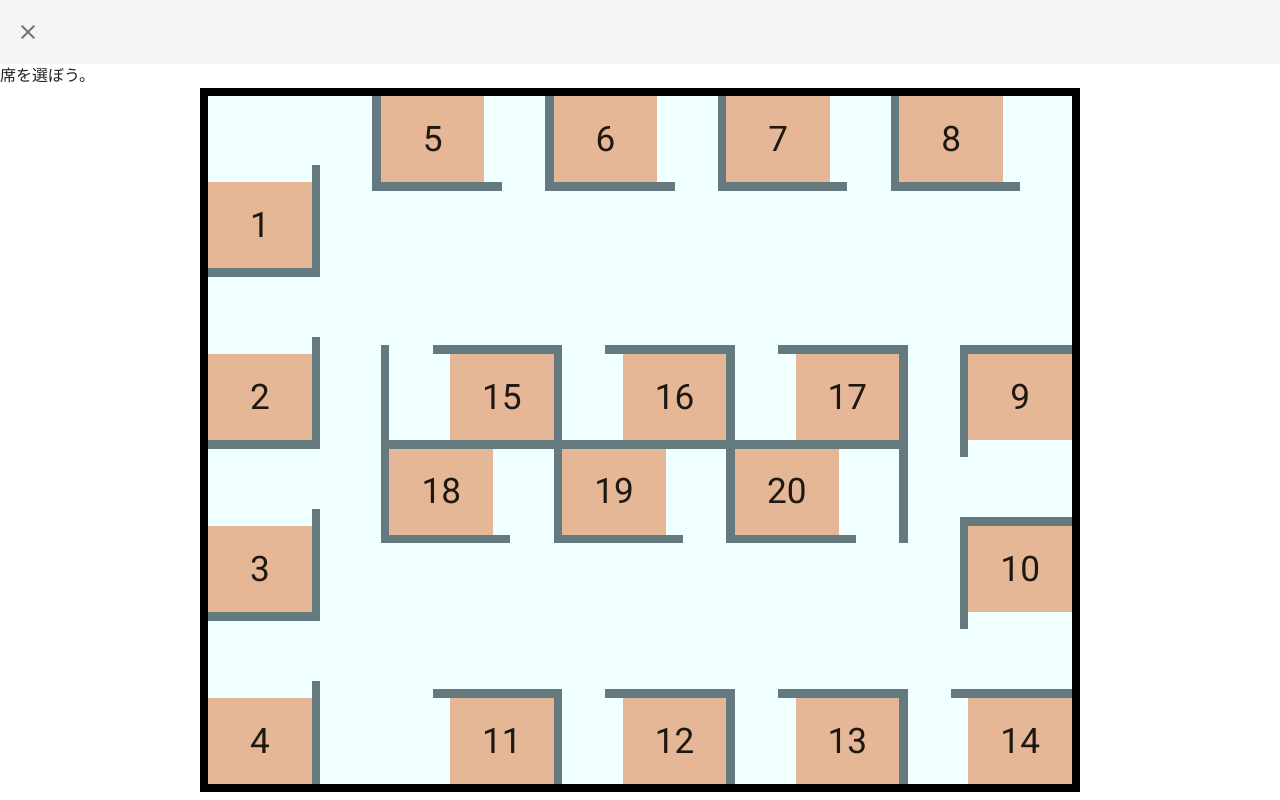
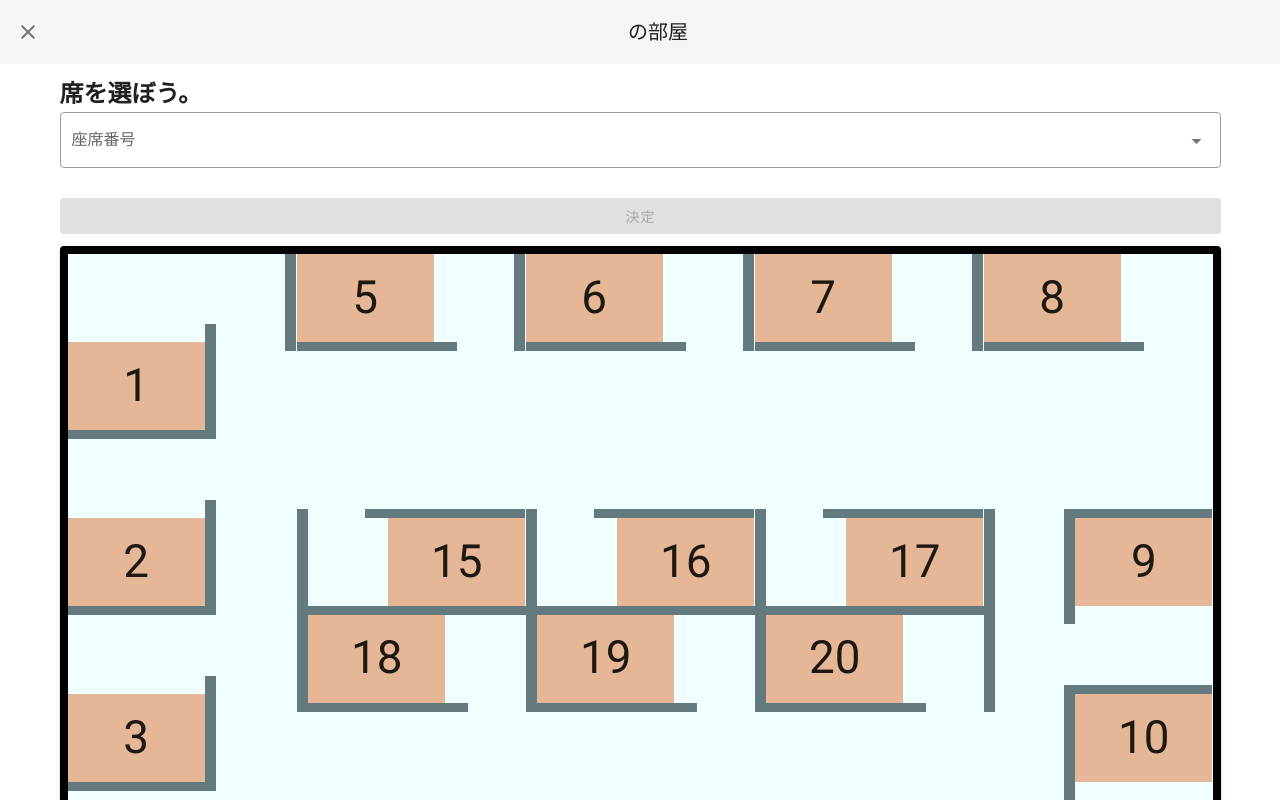
Before and after one commit to kani3camp/online-study-room, a Nuxt app in the folder web_client/: page /enter/1 in a window 1280 px wide. Shown: the top 800 px of the page. Built offline with nearby package versions, Linux system fonts and the light colour scheme.

Commit message:
temp [web]

```diff
--- a/web_client/assets/mathematics-rom-layout.json
+++ b/web_client/assets/mathematics-rom-layout.json
@@ -1,5 +1,5 @@
 {
-  "room_id": "mathematics-room",
+  "room_name": "mathematics-room",
   "version": 4,
   "num_seats": 23,
   "font_size_ratio": 0.04,
--- a/web_client/components/RoomLayout.vue
+++ b/web_client/components/RoomLayout.vue
@@ -1,4 +1,34 @@
 <template>
+  <div>
+
+    <div id="seat-selector">
+      <v-form class="mx-auto">
+        <v-select
+          v-model="selected_seat_id"
+          :items="layout.seats"
+          item-value="id"
+          item-text="id"
+          label="座席番号"
+          outlined
+        />
+        <div>
+          <v-btn
+            color="primary"
+            block
+            elevation="3"
+            :disabled="! selected_seat_id"
+            @click="select"
+          >
+            決定
+          </v-btn>
+        </div>
+      </v-form>
+    </div>
+
+    <v-card
+      class="mt-3"
+    >
+
       <div
         id="room-layout"
         ref="roomLayout"
@@ -35,6 +65,8 @@
           }"
         />
       </div>
+    </v-card>
+  </div>
 </template>
 
 <script>
@@ -46,43 +78,66 @@ export default {
   comments: {
     Seat,
   },
-  props: [],
+  props: {
+    roomId: {
+      type: String,
+      required: true,
+    },
+  },
   data() {
     return {
       emptySeatColor: '#e5b796',
       seatFontSize: 80 + '%',
       layout: roomLayoutJson,
       isMounted: false,
+      selected_seat_id: null,
     }
   },
   computed: {
     roomShape: {
+      // get() {
+      //   if (this.isMounted) {
+      //     console.log('再度')
+      //     const roomLayoutWidth = this.$refs.roomLayout.clientWidth
+      //     const roomLayoutHeight = this.$refs.roomLayout.clientHeight
+      //     if (roomLayoutWidth > roomLayoutHeight) {
+      //       // 横長画面
+      //       const widthPx =
+      //         (roomLayoutHeight * this.layout['room_shape'].width) / this.layout['room_shape'].height
+      //       return {
+      //         width: widthPx + 'px',
+      //         height: roomLayoutHeight + 'px',
+      //         seatFontSize: widthPx * this.layout['font_size_ratio'] + 'px',
+      //       }
+      //     } else {
+      //       // 縦長画面
+      //       return {
+      //         width: roomLayoutWidth + 'px',
+      //         height:
+      //           (roomLayoutWidth * this.layout['room_shape'].height) / this.layout['room_shape'].width + 'px',
+      //       }
+      //     }
+      //   } else {
+      //     return {
+      //       width: 100 + 'vw',
+      //       height: 90 + 'vh',
+      //     }
+      //   }
+      // },
       get() {
         if (this.isMounted) {
-          console.log('再度')
+          console.log('再度roomShape')
           const roomLayoutWidth = this.$refs.roomLayout.clientWidth
-          const roomLayoutHeight = this.$refs.roomLayout.clientHeight
-          if (roomLayoutWidth > roomLayoutHeight) {
-            // 横長画面
-            const widthPx =
-              (roomLayoutHeight * this.layout['room_shape'].width) / this.layout['room_shape'].height
           return {
-              width: widthPx + 'px',
-              height: roomLayoutHeight + 'px',
-              seatFontSize: widthPx * this.layout['font_size_ratio'] + 'px',
-            }
-          } else {
-            // 縦長画面
-            return {
-              width: roomLayoutWidth + 'px',
+            width: 100 + '%',
             height:
               (roomLayoutWidth * this.layout['room_shape'].height) / this.layout['room_shape'].width + 'px',
-            }
+            seatFontSize: roomLayoutWidth * this.layout['font_size_ratio'] + 'px',
           }
         } else {
           return {
-            width: 100 + 'vw',
-            height: 90 + 'vh',
+            width: 100 + '%',
+            height: 100 + 'vh',
           }
         }
       },
@@ -139,7 +194,6 @@ export default {
     roomShape: function (newValue, oldValue) {
       this.seatFontSize = newValue.seatFontSize
     },
-  },
     created() {
       console.log(this.layout)
     },
@@ -148,7 +202,14 @@ export default {
       this.isMounted = true
       this.determineFontSize()
     },
+  },
+  mounted() {
+    this.isMounted = true
+  },
   methods: {
+    select() {
+      this.$emit('selected', this.selected_seat_id)
+    },
     determineFontSize() {
       const roomLayoutWidth = this.$refs.roomLayout.clientWidth
       const roomLayoutHeight = this.$refs.roomLayout.clientHeight
--- a/web_client/nuxt.config.js
+++ b/web_client/nuxt.config.js
@@ -57,20 +57,5 @@ export default {
   // router: {
   //   base: './'
   // },
-  build: {
-    babel: {
-      presets({ isServer }) {
-        return [
-          [
-            require.resolve('@nuxt/babel-preset-app'),
-            // require.resolve('@nuxt/babel-preset-app-edge'), // For nuxt-edge users
-            {
-              buildTarget: isServer ? 'server' : 'client',
-              corejs: { version: 3 },
-            },
-          ],
-        ]
-      },
-    },
-  },
+  build: {},
 }
--- a/web_client/pages/enter/_select_seat.vue
+++ b/web_client/pages/enter/_select_seat.vue
@@ -6,26 +6,111 @@
     >
       <v-btn
         icon
-        @click="if_show_dialog=true"
+        @click="goToTopPage"
       >
         <v-icon>mdi-close</v-icon>
       </v-btn>
 
+      <v-layout justify-center>
+        <v-toolbar-title>{{ propRoomName }} の部屋</v-toolbar-title>
+      </v-layout>
+
     </v-app-bar>
 
     <v-main>
-      席を選ぼう。
+      <v-container>
+        <h2>席を選ぼう。</h2>
 
-      <RoomLayout />
+        <RoomLayout
+          :room-id="room_id"
+          @selected="enterRoom"
+        />
+
+        <Dialog
+          :if-show-dialog="if_show_dialog"
+          :loading="entering"
+          :card-title="dialog_message"
+          :accept-needed="true"
+          accept-option-string="入室する"
+          cancel-option-string="キャンセル"
+          @accept="enterRoom"
+          @cancel="if_show_dialog = false"
+        />
+      </v-container>
     </v-main>
   </v-app>
 </template>
 <script>
 import RoomLayout from '~/components/RoomLayout'
+import firebase from '~/plugins/firebase'
+import common from '~/plugins/common'
+import Dialog from '~/components/Dialog'
+
 export default {
   name: 'EnterRoom',
   components: {
     RoomLayout,
+    Dialog,
+  },
+  props: {
+    propRoomName: {
+      type: String,
+      required: true,
+    },
+  },
+  data: () => ({
+    room_id: '',
+    room_layout: null,
+    if_show_dialog: false,
+    entering: false,
+    dialog_message: '',
+  }),
+  created() {
+    this.room_id = this.$route.params.select_seat
+    console.log('渡されたroomIdは', this.room_id)
+  },
+  methods: {
+    async enterRoom(seatId) {
+      if (this.$store.state.isSignedIn) {
+        const vm = this
+
+        this.entering = true
+
+        const selected_room_id = this.rooms[this.selected_index].room_id
+        const url = 'https://io551valj4.execute-api.ap-northeast-1.amazonaws.com/enter_room'
+        const params = {
+          user_id: firebase.auth().currentUser.uid,
+          id_token: await firebase.auth().currentUser.getIdToken(false),
+          room_id: selected_room_id,
+        }
+        const res = await common.httpPost(url, params).catch((e) => {
+          console.log(e)
+          vm.if_show_dialog = false
+          vm.dialog_message = '通信に失敗しました。もう一度試してください。'
+          vm.if_show_dialog_2 = true
+        })
+
+        if (res.result === 'ok') {
+          this.if_show_dialog = false
+          this.$store.commit('setRoomId', selected_room_id)
+          await this.$router.push('/in/' + selected_room_id)
+        } else {
+          console.log(res)
+          this.if_show_dialog = false
+          this.dialog_message = 'エラーが発生しました。'
+          this.if_show_dialog_2 = true
+        }
+
+        this.entering = false
+      } else {
+        this.if_show_dialog = false
+        this.dialog_message = 'サインインしてください。'
+        this.if_show_dialog_2 = true
+      }
+    },
+    goToTopPage() {
+      this.$router.push('/')
+    },
   },
 }
 </script>
--- a/web_client/pages/in/_room.vue
+++ b/web_client/pages/in/_room.vue
@@ -23,7 +23,7 @@
       />
 
       <v-layout justify-center>
-        <v-toolbar-title>{{ room_name }} の部屋</v-toolbar-title>
+        <v-toolbar-title>{{ propRoomName }} の部屋</v-toolbar-title>
       </v-layout>
     </v-app-bar>
 
@@ -105,11 +105,10 @@ export default {
   props: {
     propRoomName: {
       type: String,
-      default: '',
+      required: true,
     },
   },
   data: () => ({
-    room_name: '',
     entered_time: new Date().getHours() + '時' + new Date().getMinutes() + '分',
     room_status: null,
     if_show_dialog: false,
@@ -138,9 +137,6 @@ export default {
     }
   },
   mounted() {
-    if (this.propRoomName) {
-      this.room_name = this.propRoomName
-    }
     window.onbeforeunload = (e) => this.showAlert(e)
     console.log('add beforeunload')
     console.log(window.onbeforeunload)
@@ -231,13 +227,12 @@ export default {
     async fetchRoomData() {
       if (this.$store.state.isSignedIn) {
         const vm = this
-        const room_id = vm.$store.state.room_id
+        const room_name = vm.$store.state.room_id
         let url = 'https://io551valj4.execute-api.ap-northeast-1.amazonaws.com/room_status'
         let params = { room_id }
         const resp = await common.httpGet(url, params)
 
         if (resp.result === 'ok') {
-          this.room_name = resp.room_status['room_body'].name
           this.room_status = resp.room_status
         }
       } else {
--- a/web_client/pages/index.vue
+++ b/web_client/pages/index.vue
@@ -64,7 +64,7 @@
                 <v-card
                   class="ma-2 pa-3"
                   :elevation="hover ? 10 : 2"
-                  @click="confirmEntering(index)"
+                  @click="enterRoom(index)"
                 >
                   <v-card-title>
                     {{ room['room_body'].name }}
@@ -95,15 +95,11 @@
         </v-flex>
       </v-container>
 
-
       <Dialog
         :if-show-dialog="if_show_dialog"
-        :loading="entering"
         :card-title="dialog_message"
-        :accept-needed="true"
-        accept-option-string="入室する"
-        cancel-option-string="キャンセル"
-        @accept="enterRoom"
+        :accept-needed="false"
+        cancel-option-string="OK"
         @cancel="if_show_dialog = false"
       />
 
@@ -142,7 +138,6 @@ export default {
     dialog_message: '',
     selected_index: -1,
     selected_room_name: '',
-    entering: false,
     loading: false,
     youtubeLink: common.key.youtubeLink,
   }),
@@ -162,46 +157,14 @@ export default {
     await this.loadRooms()
   },
   methods: {
-    confirmEntering(index) {
-      this.selected_index = index
-      this.selected_room_name = this.rooms[this.selected_index]['room_body'].name
+    async enterRoom(roomIndex) {
+      this.selected_room_name = this.rooms[roomIndex]['room_body'].name
       this.dialog_message = this.selected_room_name + 'の部屋 に入室しますか？'
-      this.if_show_dialog = true
-    },
-    async enterRoom() {
+
       if (this.$store.state.isSignedIn) {
         const vm = this
-
-        this.entering = true
-
-        const selected_room_id = this.rooms[this.selected_index].room_id
-        const url = 'https://io551valj4.execute-api.ap-northeast-1.amazonaws.com/enter_room'
-        const params = {
-          user_id: firebase.auth().currentUser.uid,
-          id_token: await firebase.auth().currentUser.getIdToken(false),
-          room_id: selected_room_id,
-        }
-        const res = await common.httpPost(url, params).catch((e) => {
-          console.log(e)
-          vm.if_show_dialog = false
-          vm.dialog_message = '通信に失敗しました。もう一度試してください。'
-          vm.if_show_dialog_2 = true
-        })
-
-        if (res.result === 'ok') {
-          this.if_show_dialog = false
-          this.$store.commit('setRoomId', selected_room_id)
-          await this.$router.push('/in/' + selected_room_id)
-        } else {
-          console.log(res)
-          this.if_show_dialog = false
-          this.dialog_message = 'エラーが発生しました。'
-          this.if_show_dialog_2 = true
-        }
-
-        this.entering = false
+        await this.$router.push('/enter/' + vm.rooms[roomIndex].room_id)
       } else {
-        this.if_show_dialog = false
         this.dialog_message = 'サインインしてください。'
         this.if_show_dialog_2 = true
       }
```
Also changed, not shown: 1 other file (tests, documents, lock files or other folders). Lines whose indentation alone changed are shown as unchanged.
